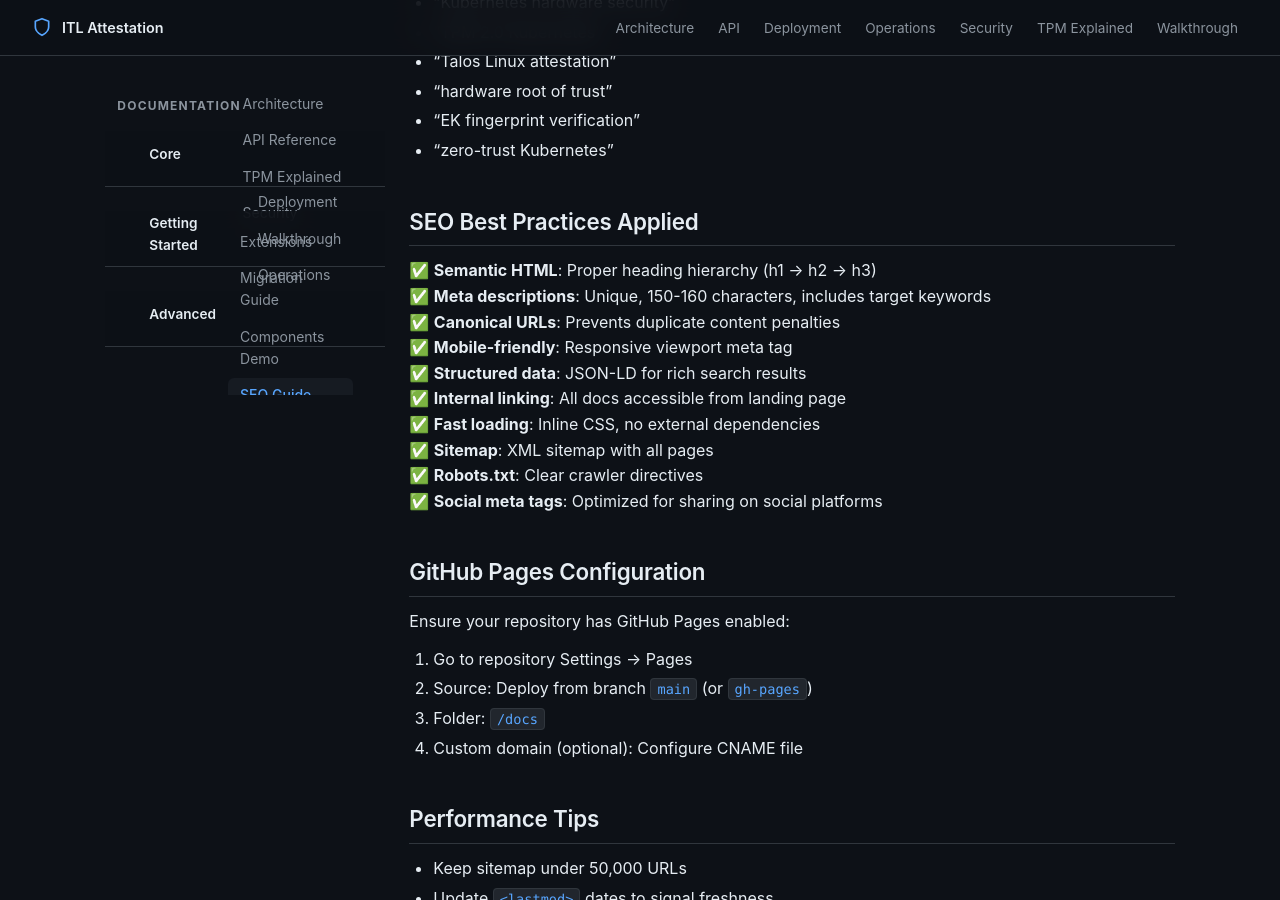
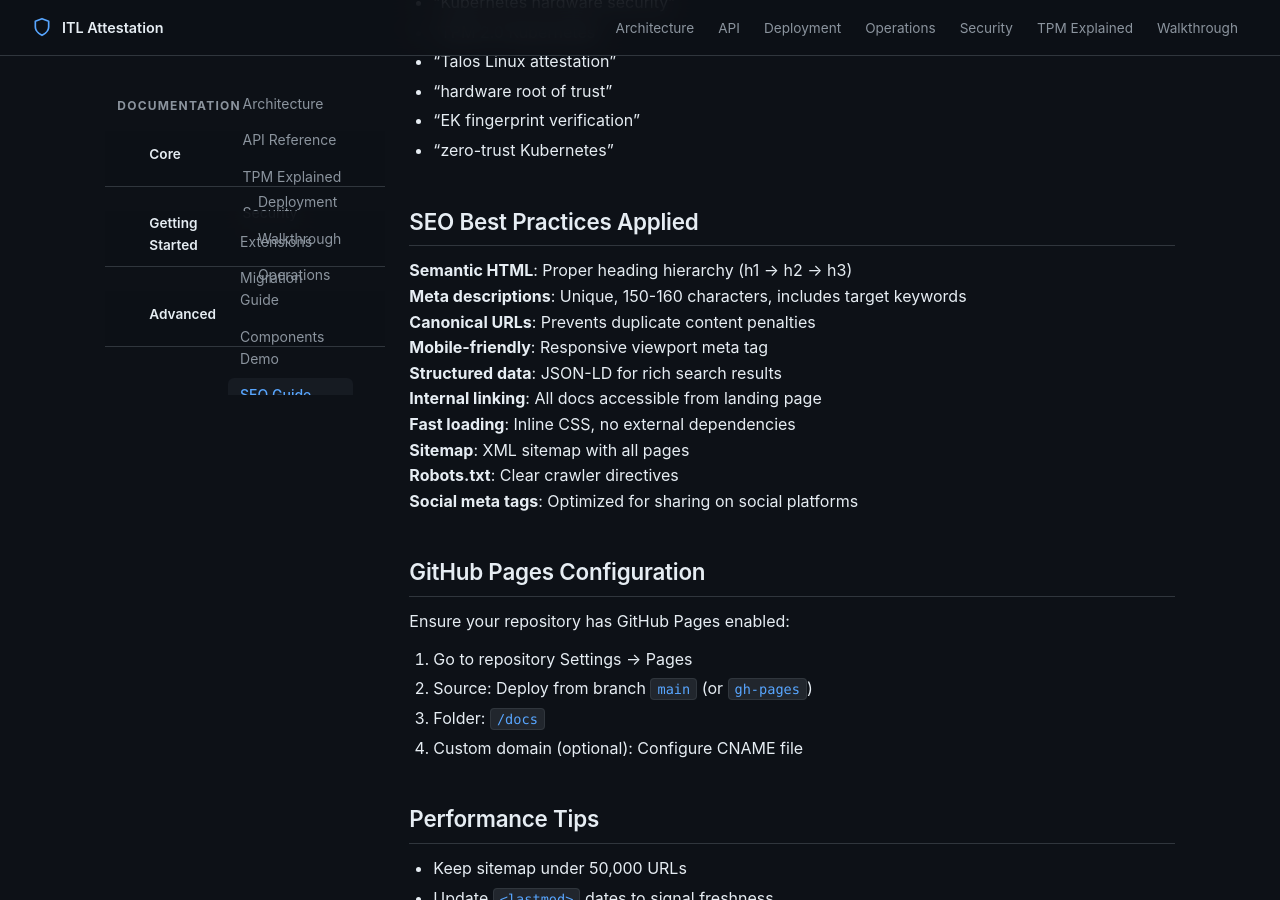
Before and after one commit to ITlusions/ITL.ControlPlane.Attestation, a Jekyll site: the page built from docs/SEO.md, in a window 1280 px wide and 900 px high, scrolled down 3112 px. Built offline with Jekyll 4.4.1, drawn with Linux system fonts in a browser that asks for light colours; our own code applies the rules of GitHub Pages for plain Markdown files.

```diff
--- a/docs/SEO.md
+++ b/docs/SEO.md
@@ -115,16 +115,16 @@ Crawler directives file:
 
 ## SEO Best Practices Applied
 
-✅ **Semantic HTML**: Proper heading hierarchy (h1 → h2 → h3)
-✅ **Meta descriptions**: Unique, 150-160 characters, includes target keywords
-✅ **Canonical URLs**: Prevents duplicate content penalties
-✅ **Mobile-friendly**: Responsive viewport meta tag
-✅ **Structured data**: JSON-LD for rich search results
-✅ **Internal linking**: All docs accessible from landing page
-✅ **Fast loading**: Inline CSS, no external dependencies
-✅ **Sitemap**: XML sitemap with all pages
-✅ **Robots.txt**: Clear crawler directives
-✅ **Social meta tags**: Optimized for sharing on social platforms
+**Semantic HTML**: Proper heading hierarchy (h1 → h2 → h3)
+**Meta descriptions**: Unique, 150-160 characters, includes target keywords
+**Canonical URLs**: Prevents duplicate content penalties
+**Mobile-friendly**: Responsive viewport meta tag
+**Structured data**: JSON-LD for rich search results
+**Internal linking**: All docs accessible from landing page
+**Fast loading**: Inline CSS, no external dependencies
+**Sitemap**: XML sitemap with all pages
+**Robots.txt**: Clear crawler directives
+**Social meta tags**: Optimized for sharing on social platforms
 
 ## GitHub Pages Configuration
 
```
Also changed, not shown: docs/MIGRATION_GUIDE.md (+7 -15 lines).
